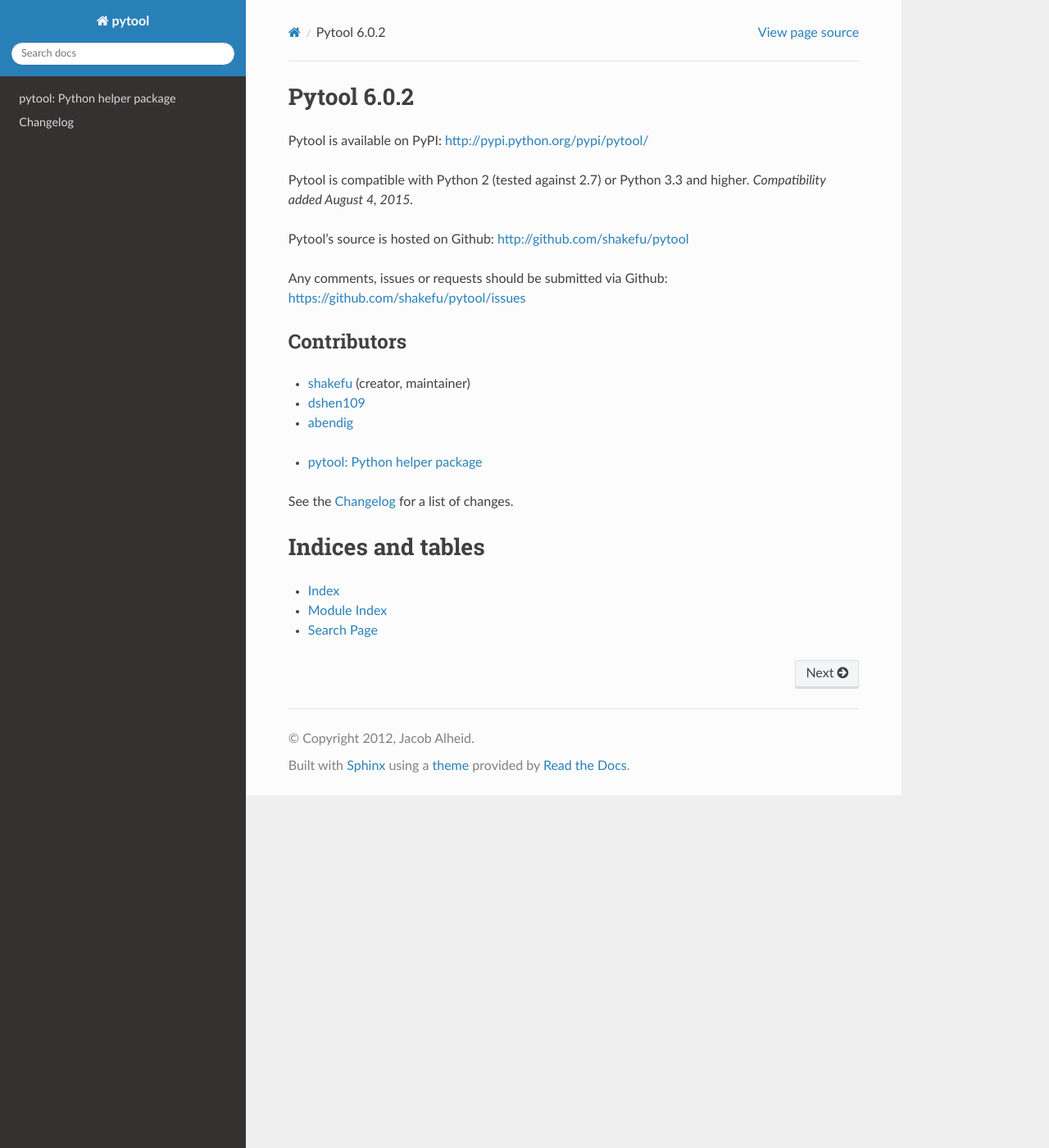
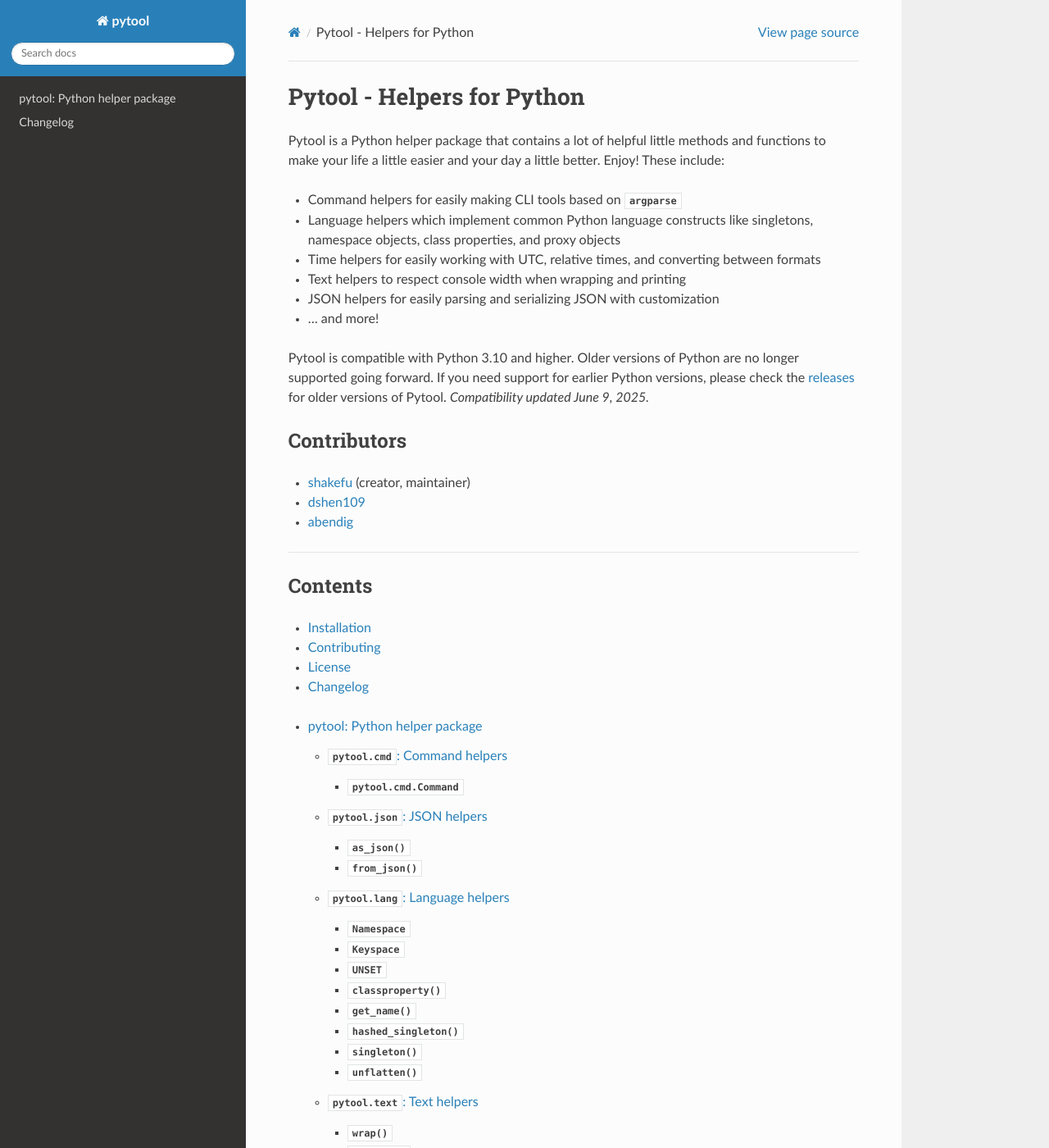
Before and after one commit to shakefu/pytool, a Sphinx documentation site: the page built from docs/index.rst, in a window 1280 px wide and 1400 px high. Shown: the whole window at 82% size. Built offline with Sphinx 7.4.7 and the Read the Docs theme 3.1.0, drawn with Linux system fonts in a browser that asks for light colours; some of the changed text lies outside the part shown.

Commit message:
docs(sphinx): update docs for better readability, added description sections, feature list

```diff
--- a/docs/index.rst
+++ b/docs/index.rst
@@ -1,15 +1,24 @@
-Pytool |version|
-================
+Pytool - Helpers for Python
+===========================
 
-Pytool is available on PyPI: `<http://pypi.python.org/pypi/pytool/>`_
+Pytool is a Python helper package that contains a lot of helpful little methods
+and functions to make your life a little easier and your day a little better.
+Enjoy! These include:
 
-Pytool is compatible with Python 2 (tested against 2.7) or Python 3.3 and
-higher. *Compatibility added August 4, 2015.*
+* Command helpers for easily making CLI tools based on :mod:`argparse`
+* Language helpers which implement common Python language constructs like
+  singletons, namespace objects, class properties, and proxy objects
+* Time helpers for easily working with UTC, relative times, and converting
+  between formats
+* Text helpers to respect console width when wrapping and printing
+* JSON helpers for easily parsing and serializing JSON with customization
+* ... and more!
 
-Pytool's source is hosted on Github: `<http://github.com/shakefu/pytool>`_
-
-Any comments, issues or requests should be submitted via Github:
-`<https://github.com/shakefu/pytool/issues>`_
+Pytool is compatible with Python 3.10 and higher.  Older versions of Python are
+no longer supported going forward. If you need support for earlier Python
+versions, please check the `releases
+<https://github.com/shakefu/pytool/releases>`_ for older versions of Pytool.
+*Compatibility updated June 9, 2025.*
 
 Contributors
 ------------
@@ -18,19 +27,50 @@
 * `dshen109 <https://github.com/dshen109>`_
 * `abendig <https://github.com/abendig>`_
 
+----
+
+Contents
+--------
+
+.. contents::
+   :local:
 
 .. toctree::
-   :maxdepth: 5
-   :titlesonly:
+   :maxdepth: 3
 
    pytool
-
 
 .. toctree::
    :hidden:
 
    changes
 
+Installation
+^^^^^^^^^^^^
+
+Pytool is available on PyPI: `<http://pypi.python.org/pypi/pytool/>`_.
+
+.. code-block:: bash
+
+   pip install pytool
+
+Contributing
+^^^^^^^^^^^^
+
+Pytool is open source and available on Github:
+`<http://github.com/shakefu/pytool>`_.
+
+Any comments, issues or requests should be submitted via Github:
+`<https://github.com/shakefu/pytool/issues>`_.
+
+License
+^^^^^^^
+
+Pytool is licensed under the MIT License. See the `LICENSE
+<https://github.com/shakefu/pytool/blob/main/LICENSE.md>`_ file for details.
+
+Changelog
+^^^^^^^^^
 
 See the :doc:`changes` for a list of changes.
 
```
